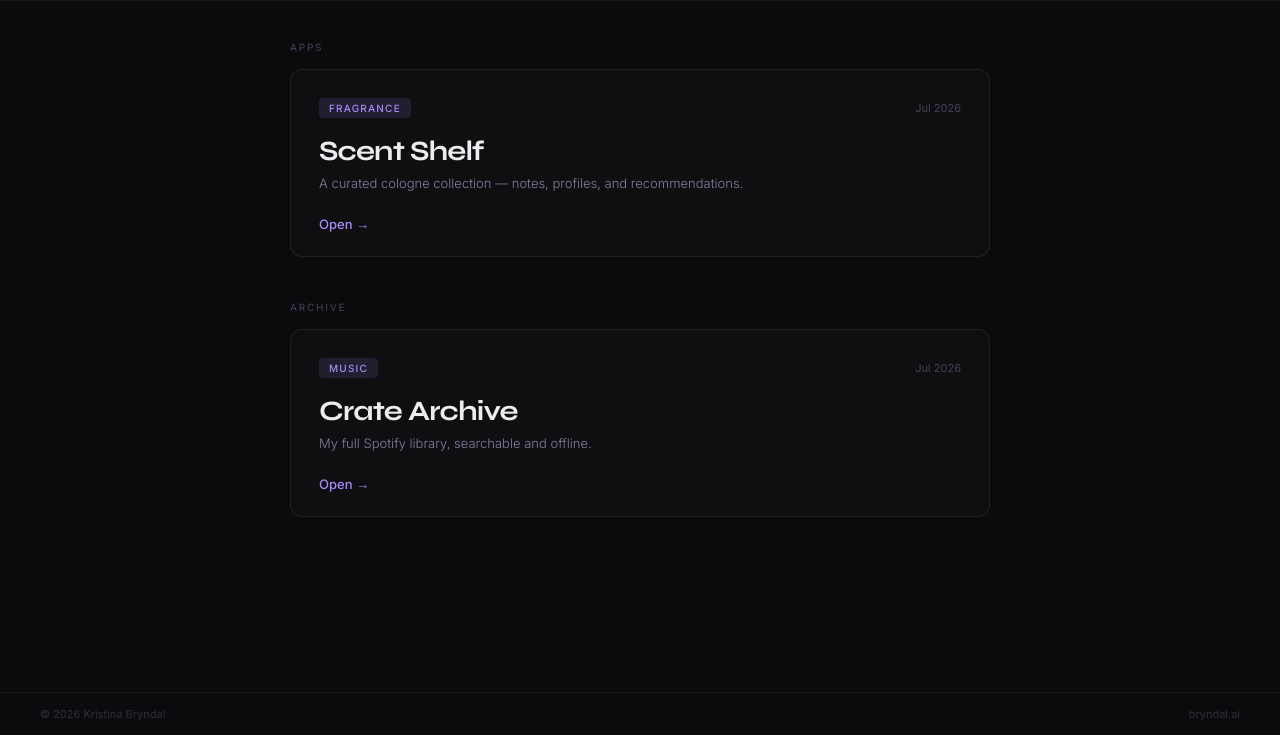
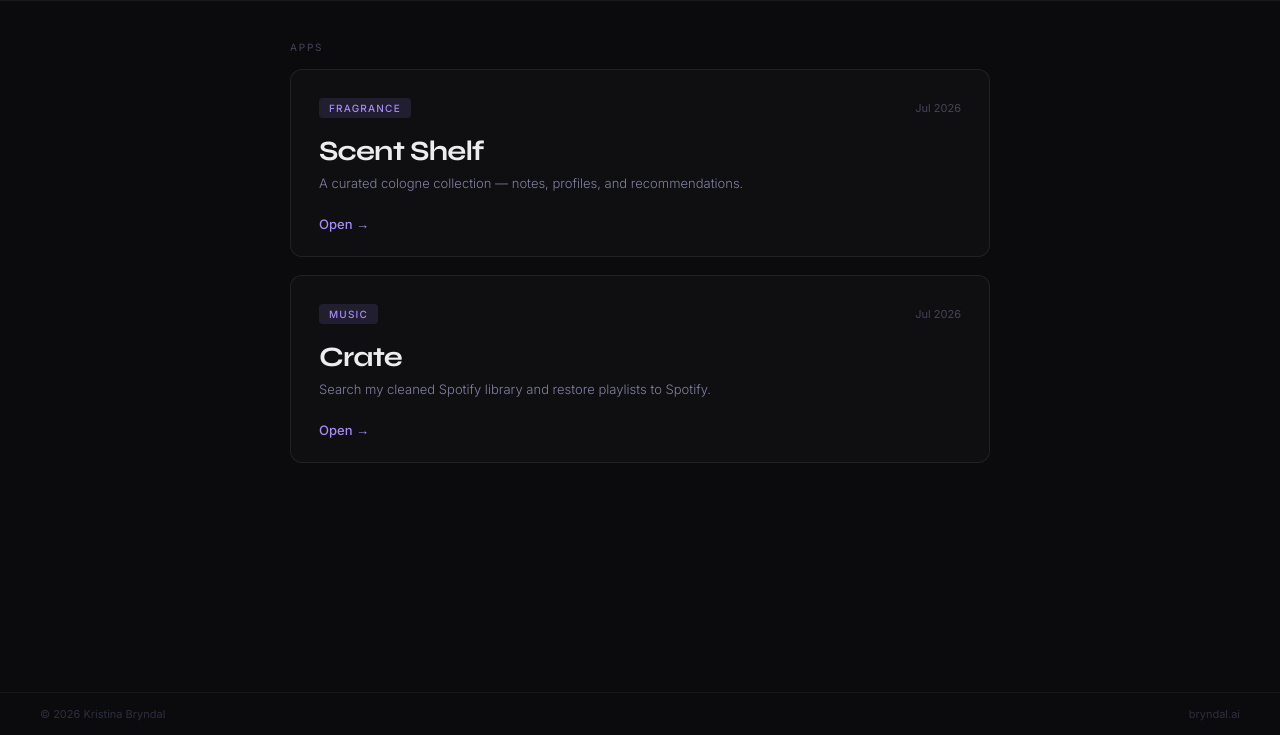
Before and after one commit to kristinabryndal-web/bryndal.ai, a plain HTML site: page index.html in a window 1280 px wide. Shown: the part 65-800 px from the top of the page. Drawn offline with Linux system fonts and the light colour scheme.

Commit message:
Point Crate card to live app at crate.bryndal.ai
Repoints the home page card from the static /crate-archive.html to the
deployed Crate app, moves it into the Apps section, and retitles it.

Co-Authored-By: Claude Fable 5 <noreply@anthropic.com>

```diff
--- a/index.html
+++ b/index.html
@@ -159,15 +159,13 @@
       <span class="open">Open →</span>
     </a>
 
-    <div class="section-label" style="margin-top: 44px;">Archive</div>
-
-    <a class="card" href="/crate-archive.html">
+    <a class="card" href="https://crate.bryndal.ai" style="margin-top: 18px;">
       <div class="card-head">
         <span class="tag">Music</span>
         <span class="date">Jul 2026</span>
       </div>
-      <div class="card-title">Crate Archive</div>
-      <div class="card-desc">My full Spotify library, searchable and offline.</div>
+      <div class="card-title">Crate</div>
+      <div class="card-desc">Search my cleaned Spotify library and restore playlists to Spotify.</div>
       <span class="open">Open →</span>
     </a>
   </main>
```
